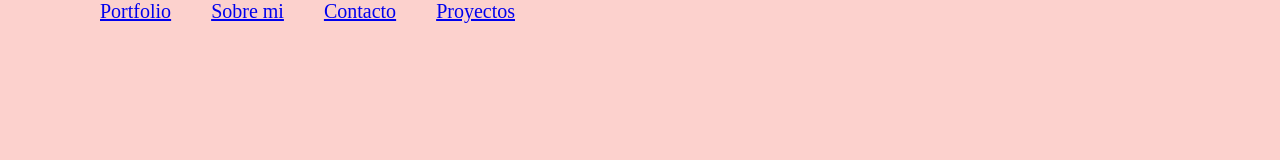
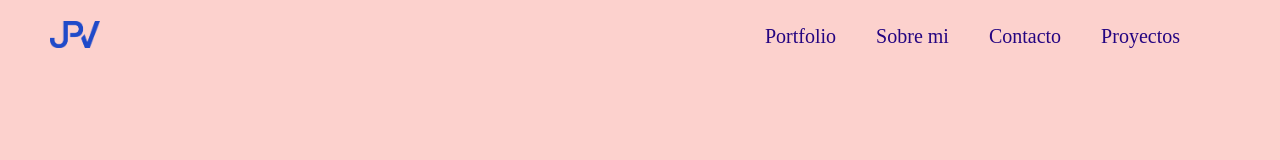
Before and after one commit to Julipaezva/TP1_Paez-Varela-Julieta, a plain HTML site: page index.html in a window 1280 px wide. Drawn offline with Linux system fonts and the light colour scheme; a web font is replaced by a local one.

Commit message:
nav y header

```diff
--- a/estilos.css
+++ b/estilos.css
@@ -20,11 +20,47 @@ body{
   background: #FCD1CD;
 }
 
+/* Header */
+
+.main-container {
+  max-width: 1920px;
+  margin: 0 auto;
+  position: relative;
+}
+
+.header-section {
+  padding-top: 21px;
+  padding-bottom: 20px;
+}
+
+.separacion-header {
+  display: flex;
+  justify-content: space-between;
+  align-items: center;
+  padding-left: 50px;
+}
+
+.logo-img {
+width: 50px;
+}
+
+
 /* NAV */
 
 nav {
   background-color: #FCD1CD;
+}
 
+nav .botonera {
+  max-width: 1250px;
+  height: 30px;
+  display: flex;
+  text-decoration: none;
+  display: inline-flex;
+  justify-content: center;
+  align-items:flex-start;
+  text-align: center;
+  transition: transform 0,5s;
 }
 
 nav ul {
@@ -37,12 +73,22 @@ nav ul {
   padding-right: 100px;
 }
 
-nav li {
+nav ul li a{
   font-size: 20px;
   color: #240481;
   text-decoration: none;
-  display: inline-flexbox;
+  display:inline-flex;
   justify-content: center;
   align-items: center;
   text-align: center;
+  border-radius: 100px;
+  transition-duration: 0.3s;
+  transition-property: transform;
+  text-decoration: none;
 }
+
+nav ul li a:hover {
+  background-color: #1F4AC9;
+  color: #FCD1CD;
+  transform: scale(1.1);
+}
--- a/index.html
+++ b/index.html
@@ -10,12 +10,11 @@
 
 <body>
 <!-------HEADER------->
-    <section class="header">
+    <section class="header-section">
             <div class="main-container">
-            <header class="site-header">
+                <header class="separacion-header">
                     <div class="logo">
-            <a href="index.html">
-            </a>
+                        <img src="img/logo.png" class="logo-img">
                     </div>
 <!-------NAV------->
                     <nav class="botonera">
@@ -26,6 +25,9 @@
                             <li><a href="#">Proyectos</a></li>
                         </ul>
                     </nav>
+                </header>
+            </div>
+    </section>
 <!-------MAIN------->
 </body>
 
```
Also changed, not shown: img/favicon.png, img/foto.png (added). Lines whose indentation alone changed are shown as unchanged.
